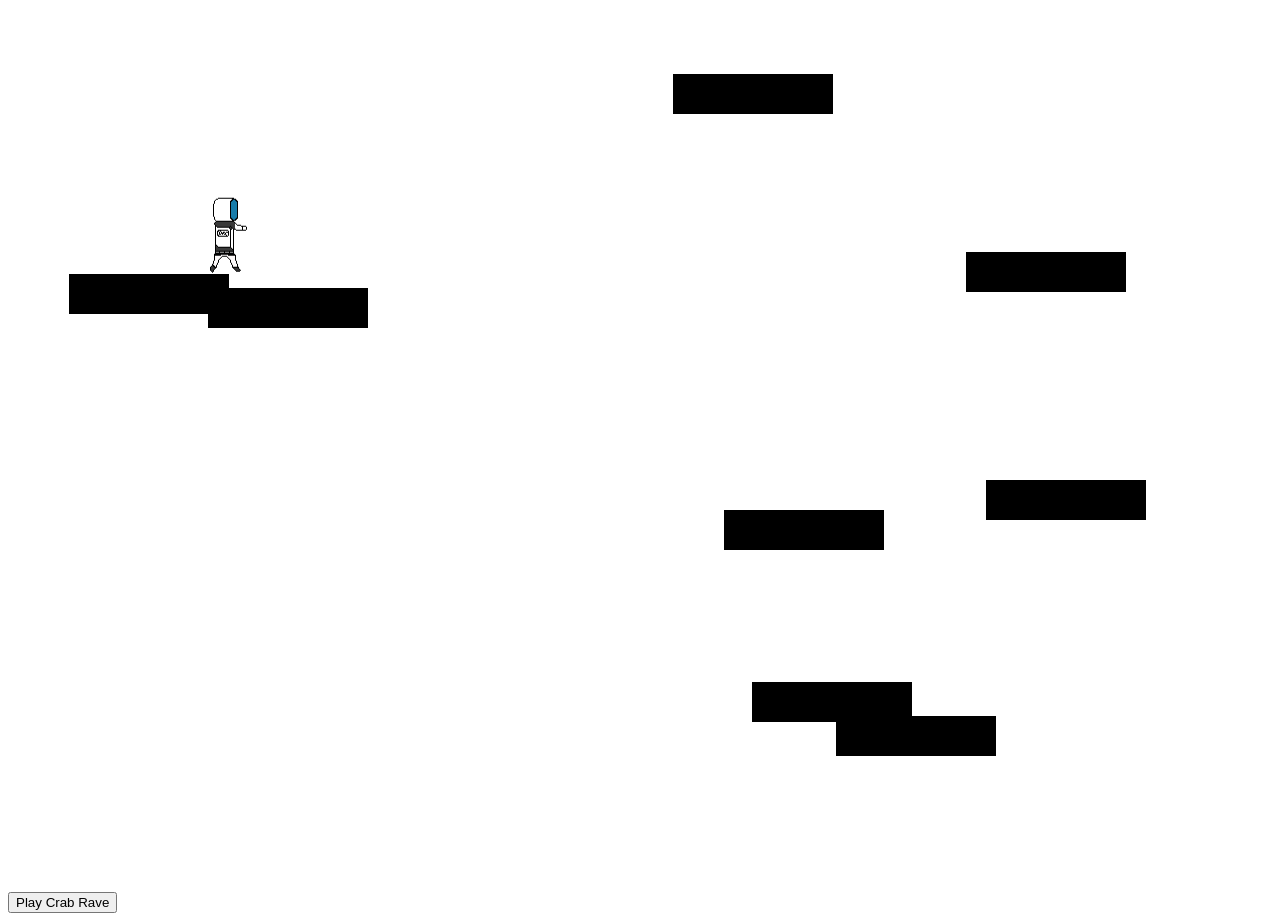
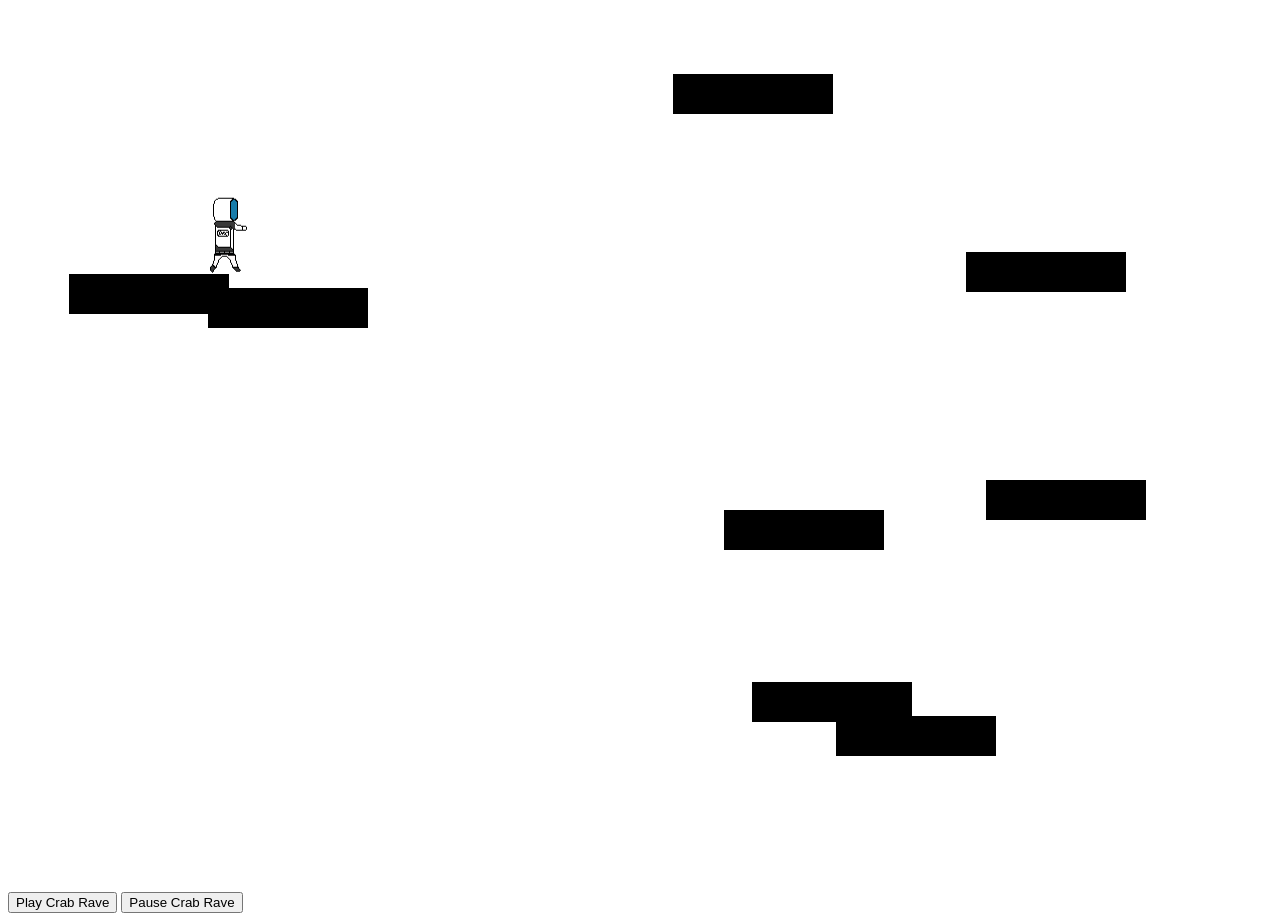
Before and after one commit to icanotc/space-game, a website: page index.html in a window 1280 px wide. Shown: the top 921 px of the page. Drawn offline with Linux system fonts and the light colour scheme.

Commit message:
added pause button

```diff
--- a/index.html
+++ b/index.html
@@ -6,6 +6,7 @@
         <script src="./script.js"></script>
     </canvas>
     <button onclick="document.getElementById(`crab_rave`).play();">Play Crab Rave</button>
+    <button onclick="document.getElementById(`crab_rave`).pause();">Pause Crab Rave</button>
     <audio id = crab_rave src="crab_rave.mp3" preload = auto></audio>
 
 </html>
```
